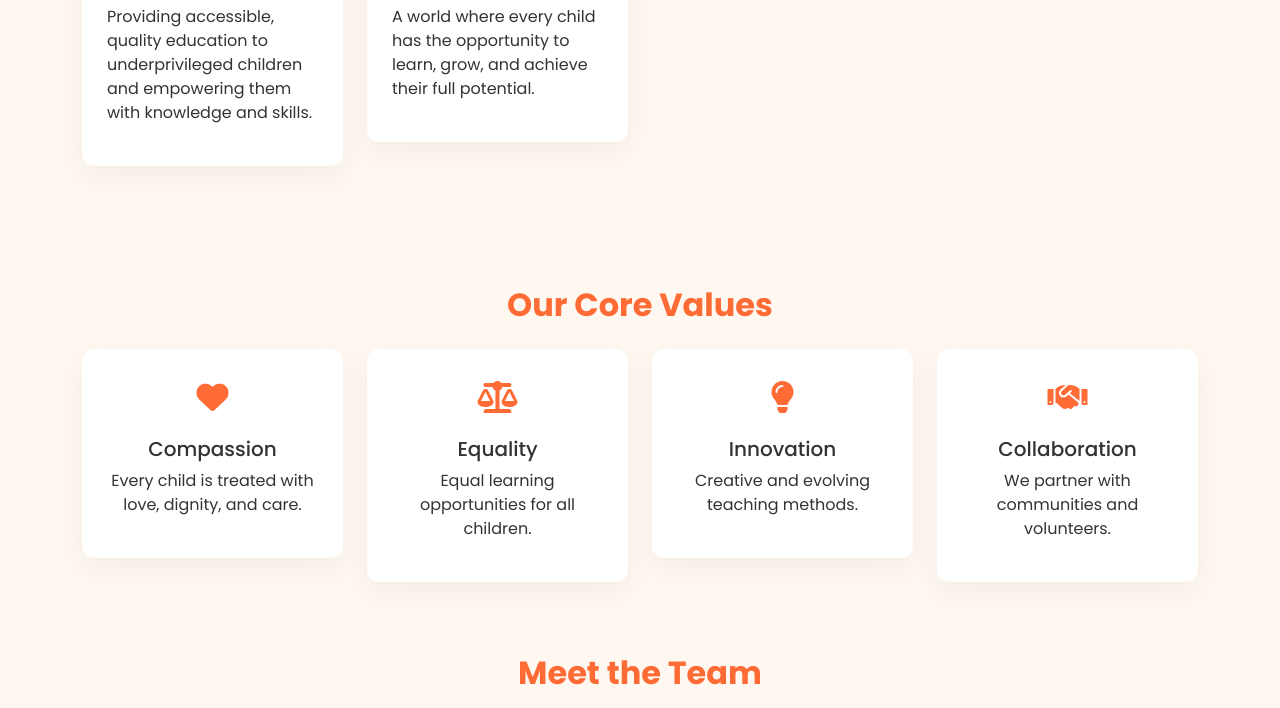
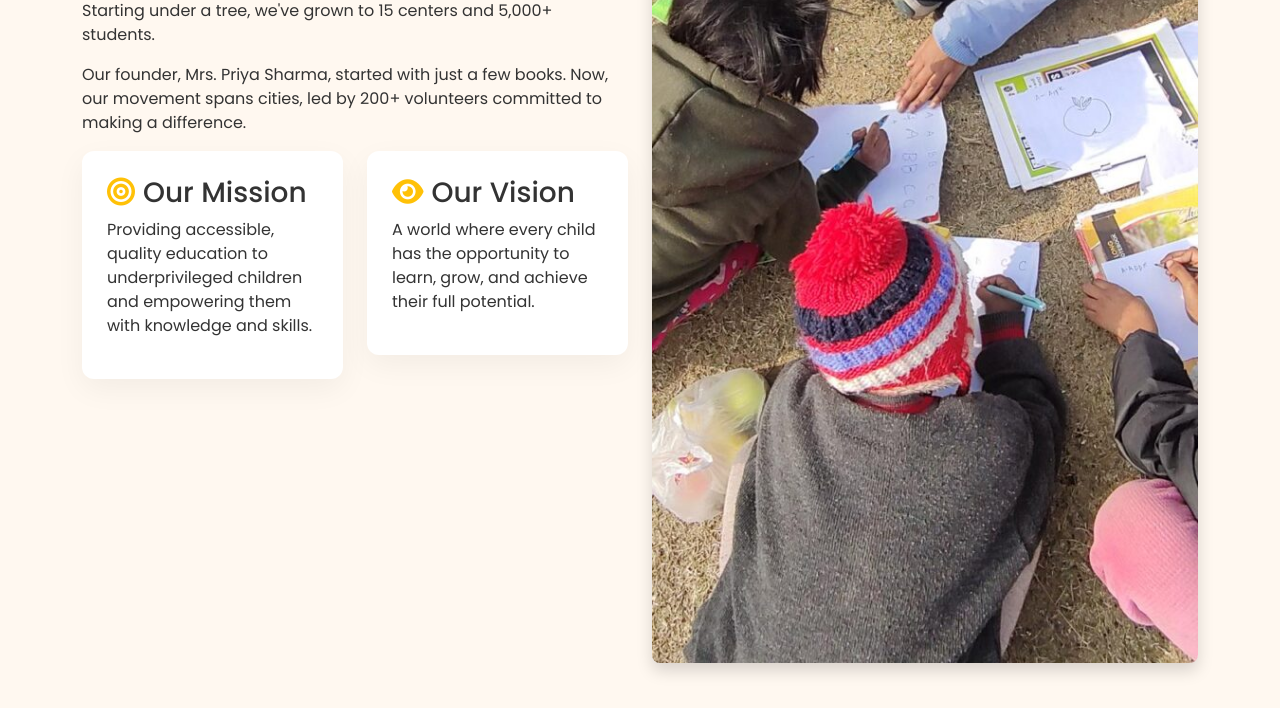
Before and after one commit to Vinashree2003/foundation-NGO, a plain HTML site: page about.html in a window 1280 px wide. Shown: the part 637-1345 px from the top of the page. Drawn offline with nearby package versions, Linux system fonts and the light colour scheme; the site is published under a folder, as on GitHub Pages, so addresses that start at the root find nothing.

Commit message:
Update about.html

```diff
--- a/about.html
+++ b/about.html
@@ -149,7 +149,7 @@
       </div>
     </div>
         <div class="col-lg-6 text-center">
-          <img src="/IMG-20240216-WA0047-576x1024.jpg"  alt="Our Story" class="img-fluid rounded-3 shadow">
+          <img src="IMG-20240216-WA0047-576x1024.jpg"  alt="Our Story" class="img-fluid rounded-3 shadow">
         </div>
       </div>
 
```
